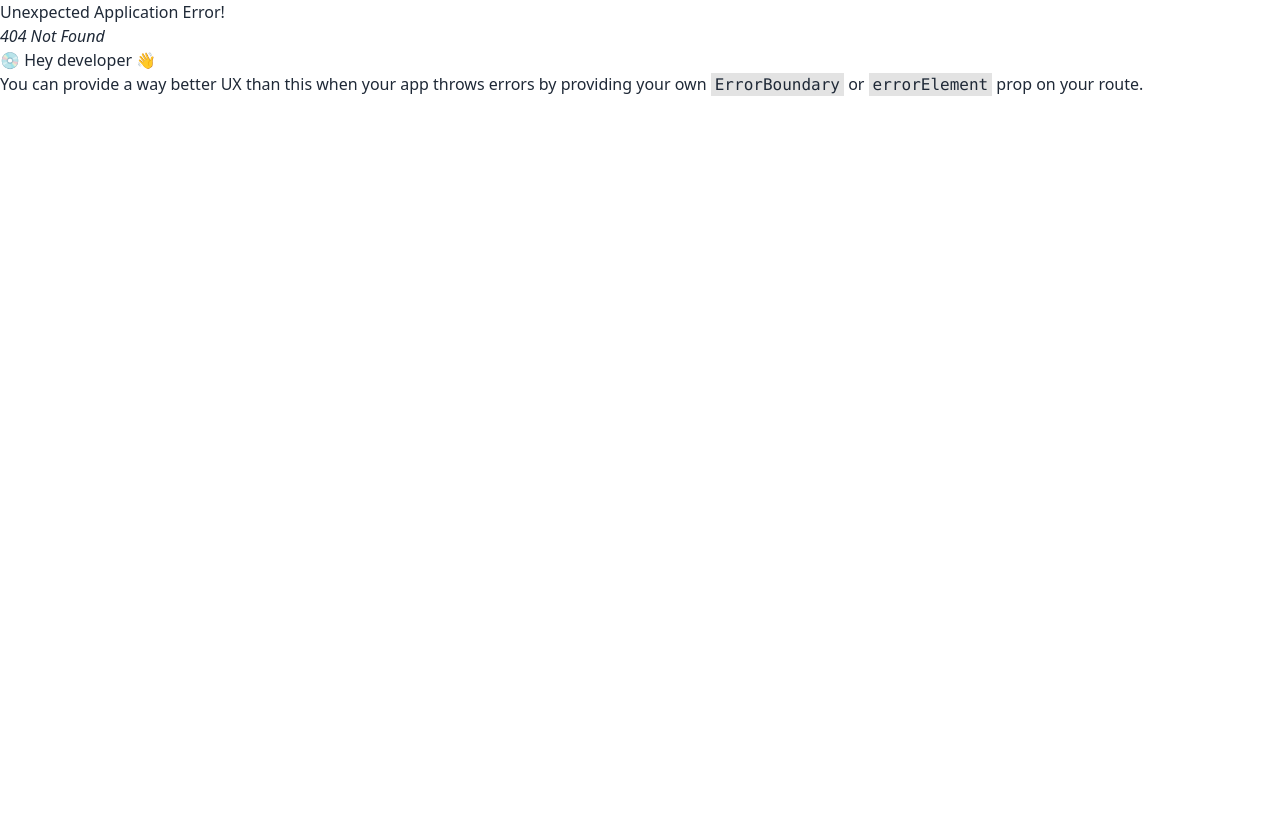
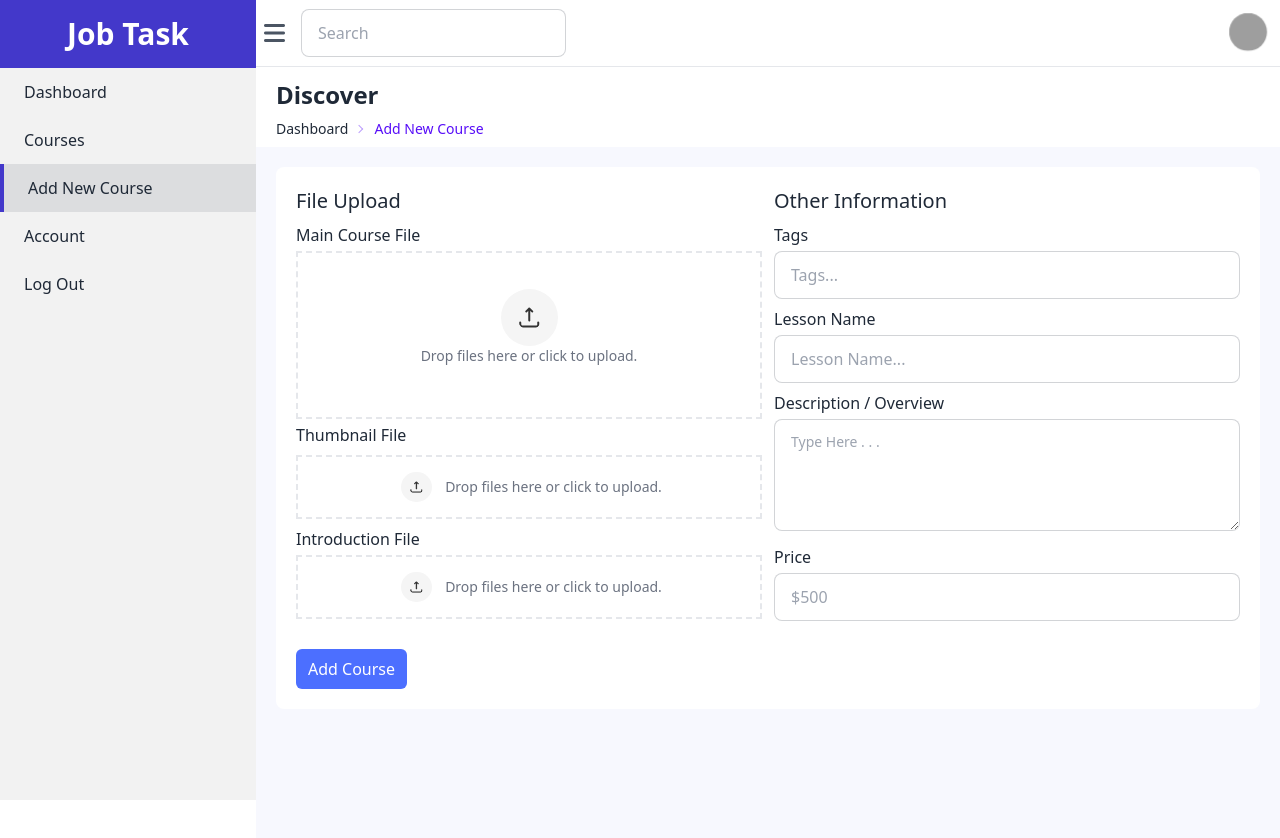
Before and after one commit to munimrahman/course-task, a React (Vite) app: page /add-course in a window 1280 px wide. Before the commit this address had no page. Shown: the top 838 px of the page. Before the commit the page ends 800 px from the top, so only its background shows below. Built offline with nearby package versions, Linux system fonts and the light colour scheme; grey boxes are pictures that could not be loaded.

Commit message:
add course

```diff
--- a/package.json
+++ b/package.json
@@ -14,6 +14,7 @@
     "react": "^18.2.0",
     "react-apexcharts": "^1.4.0",
     "react-dom": "^18.2.0",
+    "react-dropzone": "^14.2.3",
     "react-router-dom": "^6.14.0"
   },
   "devDependencies": {
--- a/src/App.jsx
+++ b/src/App.jsx
@@ -7,6 +7,7 @@ import Dashboard from "./pages/Dashboard/Dashboard";
 import Courses from "./pages/Courses/Courses";
 import Account from "./pages/Account/Account";
 import CourseDetails from "./pages/CourseDetails/CourseDetails";
+import AddCourse from "./pages/AddCourse/AddCourse";
 
 function App() {
   const router = createBrowserRouter([
@@ -36,6 +37,10 @@ function App() {
           element: <Courses />,
         },
         {
+          path: "/add-course",
+          element: <AddCourse />,
+        },
+        {
           path: "/courses/id",
           element: <CourseDetails />,
         },
--- a/src/components/DashboardLayout.jsx
+++ b/src/components/DashboardLayout.jsx
@@ -24,6 +24,14 @@ const DashboardLayout = () => {
           className={({ isActive }) => (isActive ? activeClass : inActiveClass)}
         >
           Courses
+        </NavLink>
+      </li>
+      <li>
+        <NavLink
+          to={"/add-course"}
+          className={({ isActive }) => (isActive ? activeClass : inActiveClass)}
+        >
+          Add New Course
         </NavLink>
       </li>
       <li>
--- a/src/pages/AddCourse/AddCourse.jsx
+++ b/src/pages/AddCourse/AddCourse.jsx
@@ -1,10 +1,205 @@
 /* eslint-disable no-unused-vars */
-import React from "react";
+import React, { useState } from "react";
+import { Link } from "react-router-dom";
+import upload from "../../assets/upload.png";
+import { useDropzone } from "react-dropzone";
 
 const AddCourse = () => {
+  const [file, setFile] = useState({});
+  const [thumbnail, setThumbnail] = useState({});
+  const [introFile, setIntroFile] = useState({});
+
+  const { getRootProps: getRootfileProps, getInputProps: getInputfileProps } =
+    useDropzone({
+      accept: "image/*",
+      onDrop: (acceptedFile) => {
+        setFile(
+          Object.assign(acceptedFile[0], {
+            preview: URL.createObjectURL(acceptedFile[0]),
+          })
+        );
+      },
+    });
+
+  const {
+    getRootProps: getRootThumbnailProps,
+    getInputProps: getInputThumbnailProps,
+  } = useDropzone({
+    accept: "image/*",
+    onDrop: (acceptedFile) => {
+      setThumbnail(
+        Object.assign(acceptedFile[0], {
+          preview: URL.createObjectURL(acceptedFile[0]),
+        })
+      );
+    },
+  });
+
+  const { getRootProps: getRootIntroProps, getInputProps: getInputIntroProps } =
+    useDropzone({
+      accept: "image/*",
+      onDrop: (acceptedFile) => {
+        setIntroFile(
+          Object.assign(acceptedFile[0], {
+            preview: URL.createObjectURL(acceptedFile[0]),
+          })
+        );
+      },
+    });
+
   return (
-    <div>
-      <h1>Add Course</h1>
+    <div className="bg-[#F7F8FE] min-h-screen mb-5">
+      <div className="bg-white px-5 pt-3 md:pt5">
+        <h2 className="text-2xl font-bold">Discover</h2>
+        <div className="text-sm breadcrumbs">
+          <ul>
+            <li>
+              <Link to={"/dashboard"}>Dashboard</Link>
+            </li>
+            <li className="text-primary">Add New Course</li>
+          </ul>
+        </div>
+      </div>
+      <div className="bg-white m-5 rounded-lg">
+        <form action="">
+          <div className="grid grid-cols-1 md:grid-cols-2 px-5 pt-3 md:pt-5 gap-3">
+            {/* file upload */}
+
+            <div>
+              <h2 className="text-xl font-medium mb-2">File Upload</h2>
+              <span>Main Course File</span>
+              {/* main course file */}
+              <section className="container border-dashed border-2 h-[10.5rem] flex flex-col items-center justify-center my-1">
+                <div
+                  {...getRootfileProps({
+                    className: "dropzone cursor-pointer",
+                  })}
+                >
+                  <input {...getInputfileProps()} />
+                  <div>
+                    <figure className="flex justify-center">
+                      <img
+                        src={upload}
+                        alt=""
+                        className="bg-[#F5F5F5] p-4 rounded-full"
+                      />
+                    </figure>
+                    <p className="text-center text-sm text-gray-500">
+                      Drop files here or click to upload.
+                    </p>
+                  </div>
+                  <aside>
+                    <ul className="text-center text-sm py-2">{file.name}</ul>
+                  </aside>
+                </div>
+              </section>
+
+              {/* thumbnail file */}
+              <span>Thumbnail File</span>
+              <section className="container border-dashed border-2 h-16 flex flex-col items-center justify-center my-2">
+                <div
+                  {...getRootThumbnailProps({
+                    className: "dropzone cursor-pointer",
+                  })}
+                >
+                  <input {...getInputThumbnailProps()} />
+                  <div className="flex items-center justify-center">
+                    <figure className="flex justify-center">
+                      <img
+                        src={upload}
+                        alt=""
+                        className="bg-[#F5F5F5] p-2 rounded-full w-9/12"
+                      />
+                    </figure>
+                    <p className="text-sm text-gray-500 ms-2">
+                      Drop files here or click to upload.
+                    </p>
+                  </div>
+                  <aside>
+                    <ul className="text-center text-sm">{thumbnail.name}</ul>
+                  </aside>
+                </div>
+              </section>
+              {/* Intro file */}
+              <span>Introduction File</span>
+              <section className="container border-dashed border-2 h-16 flex flex-col items-center justify-center mt-1">
+                <div
+                  {...getRootIntroProps({
+                    className: "dropzone cursor-pointer",
+                  })}
+                >
+                  <input {...getInputIntroProps()} />
+                  <div className="flex items-center justify-center">
+                    <figure className="flex justify-center">
+                      <img
+                        src={upload}
+                        alt=""
+                        className="bg-[#F5F5F5] p-2 rounded-full w-9/12"
+                      />
+                    </figure>
+                    <p className="text-sm text-gray-500 ms-2">
+                      Drop files here or click to upload.
+                    </p>
+                  </div>
+                  <aside>
+                    <ul className="text-center text-sm">{introFile.name}</ul>
+                  </aside>
+                </div>
+              </section>
+            </div>
+            {/* other info */}
+            <div>
+              <h2 className="text-xl font-medium">Other Information</h2>
+              <div className="mt-2">
+                <label htmlFor="tags">Tags</label>
+                <br />
+                <input
+                  type="text"
+                  id="tags"
+                  placeholder="Tags..."
+                  className="input input-bordered w-full mt-1 focus:outline-none"
+                />
+              </div>
+              <div className="mt-2">
+                <label htmlFor="lesson">Lesson Name</label>
+                <br />
+                <input
+                  type="text"
+                  id="lesson"
+                  placeholder="Lesson Name..."
+                  className="input input-bordered w-full mt-1 focus:outline-none"
+                />
+              </div>
+              <div className="mt-2">
+                <label htmlFor="des">Description / Overview</label>
+                <br />
+                <textarea
+                  id="des"
+                  className="textarea textarea-bordered focus:outline-none w-full h-28 mt-1"
+                  placeholder="Type Here . . ."
+                />
+              </div>
+              <div className="mt-2">
+                <label htmlFor="price">Price</label>
+                <br />
+                <input
+                  type="text"
+                  id="price"
+                  placeholder="$500"
+                  className="input input-bordered w-full mt-1 focus:outline-none"
+                />
+              </div>
+            </div>
+          </div>
+          <div className="p-5">
+            <input
+              type="button"
+              className="bg-[#4C6FFF] text-white px-3 py-2 rounded-md cursor-pointer mt-2"
+              value="Add Course"
+            />
+          </div>
+        </form>
+      </div>
     </div>
   );
 };
```
Also changed, not shown: src/assets/upload.png (added), 1 other file (tests, documents, lock files or other folders).
